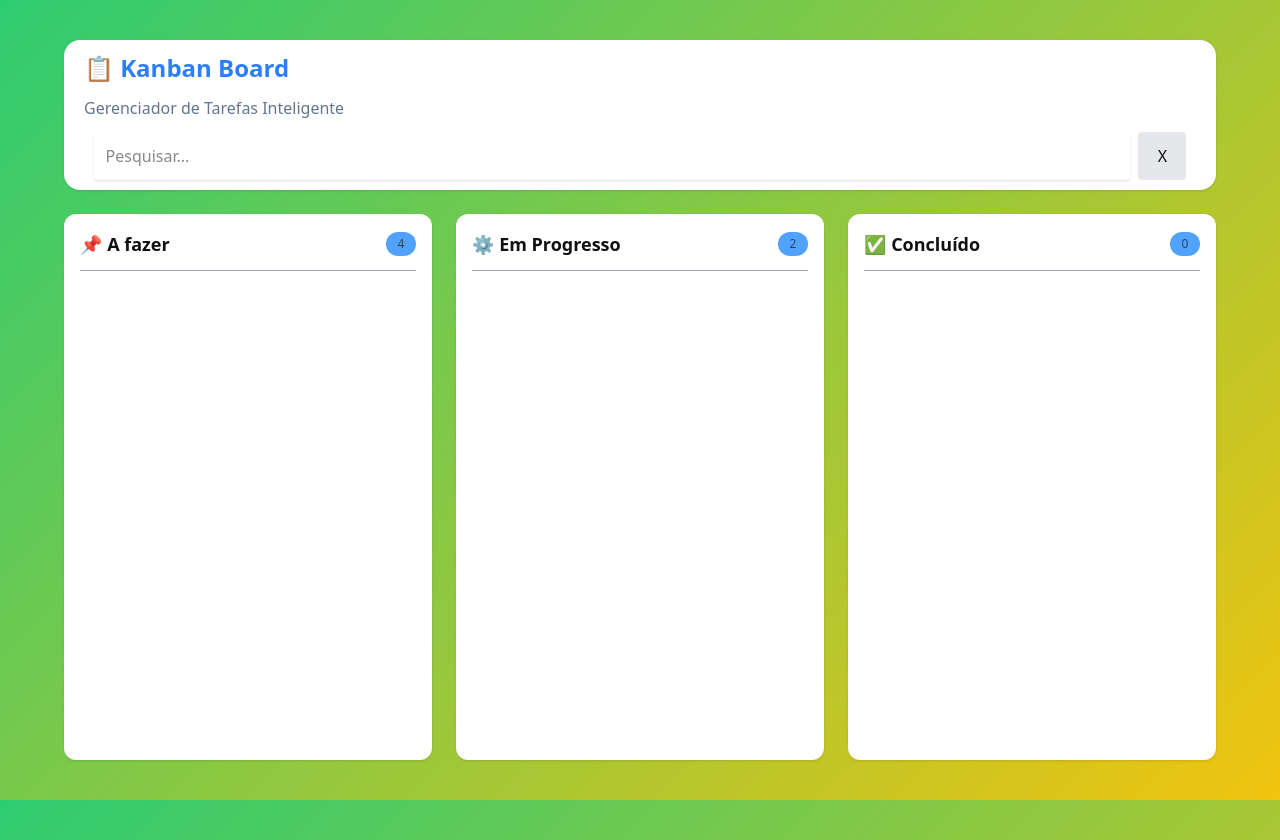
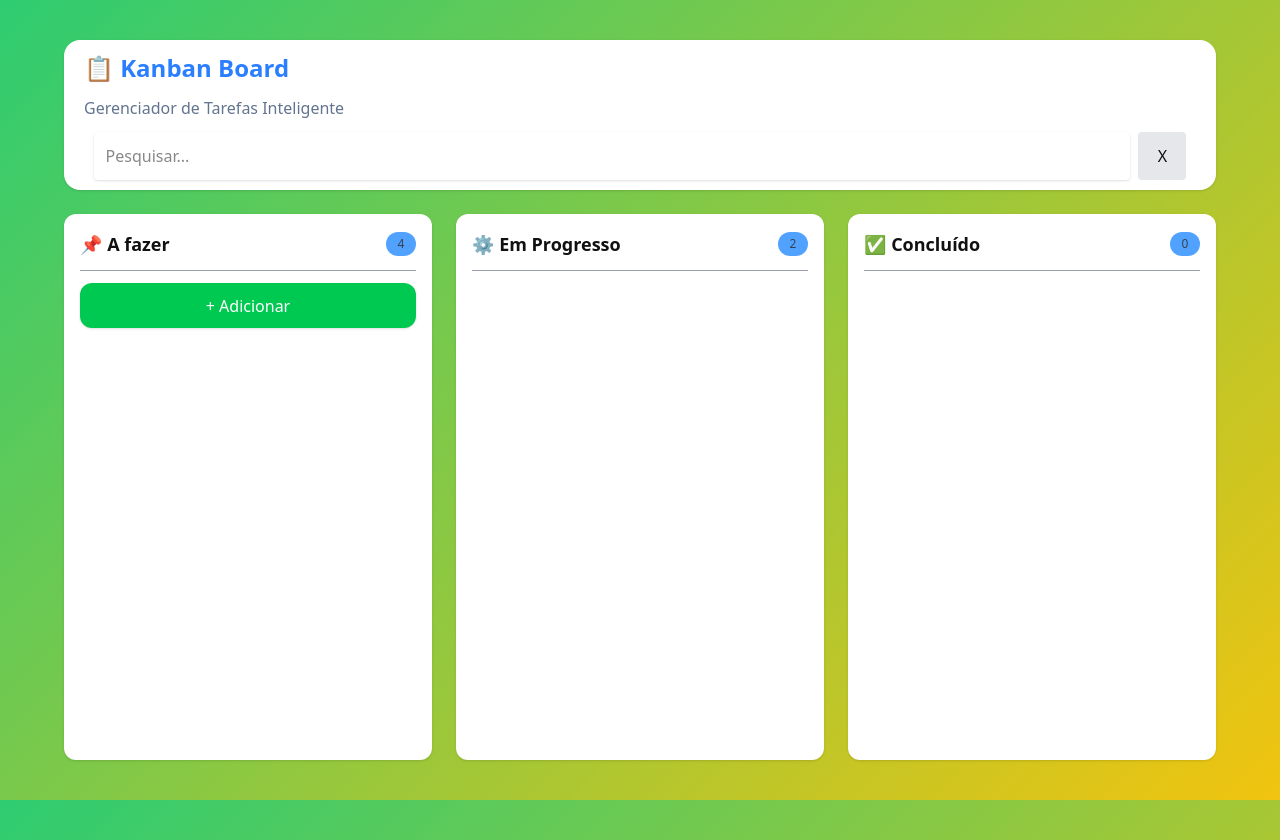
Before and after one commit to Vinist021/kanban, a React (Vite) app: page / in a window 1280 px wide. Built offline with nearby package versions, Linux system fonts and the light colour scheme.

Commit message:
feat: adicionada prop button em BoardColumn

```diff
--- a/src/components/BoardColumn.jsx
+++ b/src/components/BoardColumn.jsx
@@ -1,6 +1,6 @@
-const BoardColumn = ({ title = "Column", counter = 0 }) => {
+const BoardColumn = ({ title = "Column", counter = 0, button = false }) => {
   return (
-    <div className="h-full w-[33%] bg-white rounded-xl shadow p-4">
+    <div className="h-full w-[33%] bg-white rounded-xl shadow p-4 flex flex-col">
       <div className="flex items-center justify-between mb-3">
         <h2 className="text-lg font-semibold">{title}</h2>
         <span className="px-2 w-[30px] py-1 text-xs text-center font-medium bg-blue-400 text-gray-700 rounded-3xl">
@@ -8,7 +8,19 @@ const BoardColumn = ({ title = "Column", counter = 0 }) => {
         </span>
       </div>
       <hr className="text-gray-400" />
-      <div>{/* Column content goes here */}</div>
+
+      {button && (
+        <div className="mt-3">
+          <button
+            type="button"
+            className="w-full h-[45px] bg-green-500 text-white px-3 py-2 rounded-xl shadow-sm cursor-pointer"
+          >
+            + Adicionar
+          </button>
+        </div>
+      )}
+
+      <div className="flex-1">{/* Column content goes here */}</div>
     </div>
   );
 };
--- a/src/components/Container.jsx
+++ b/src/components/Container.jsx
@@ -6,7 +6,7 @@ const Container = () => {
     <div className="w-[90%] h-[90vh] mx-auto flex flex-col items-center mt-10 gap-6">
       <SearchInput></SearchInput>
       <div className="w-full h-[80%] flex gap-6">
-        <BoardColumn title="📌 A fazer" counter={4} />
+        <BoardColumn title="📌 A fazer" counter={4} button="true" />
         <BoardColumn title="⚙️ Em Progresso" counter={2} />
         <BoardColumn title="✅ Concluído" counter={0} />
       </div>
```
